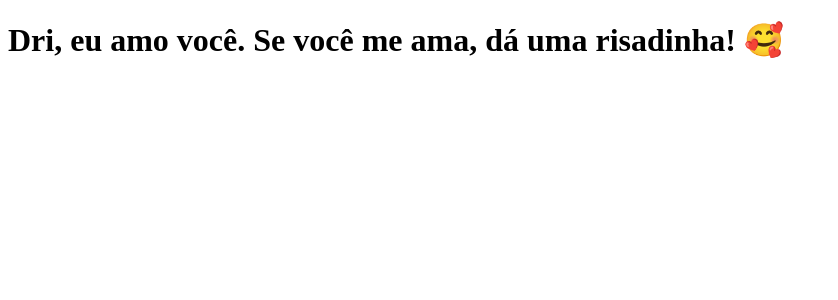
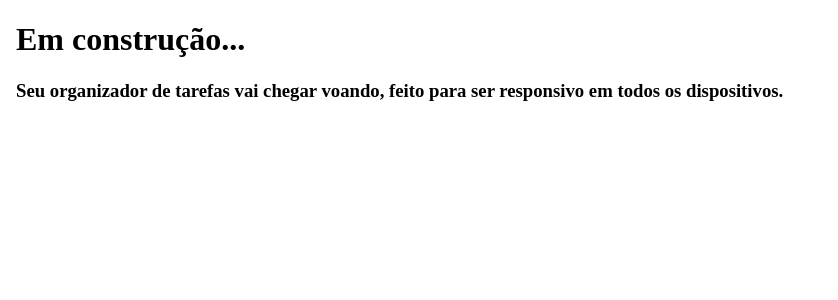
Before and after one commit to greenlink/clone-tabnews, a Next.js app: page / in a window 1280 px wide. Shown: the top 300 px of the page, without its empty margins (0-838 px from the left). Built offline with nearby package versions, Linux system fonts and the light colour scheme.

Commit message:
modify: home page under construction.

```diff
--- a/pages/index.js
+++ b/pages/index.js
@@ -1,5 +1,27 @@
 function Home() {
-  return <h1>Dri, eu amo você. Se você me ama, dá uma risadinha! 🥰</h1>;
+  return (
+    <>
+      <html lang="pt-BR">
+        <head>
+          <meta charSet="UTF-8" />
+          <meta
+            name="viewport"
+            content="width=device-width, initial-scale=1.0"
+          />
+          <title>Em Construção</title>
+        </head>
+        <body>
+          <div class="container">
+            <h1>Em construção...</h1>
+            <h3>
+              Seu organizador de tarefas vai chegar voando, feito para ser
+              responsivo em todos os dispositivos.
+            </h3>
+          </div>
+        </body>
+      </html>
+    </>
+  );
 }
 
 export default Home;
```
